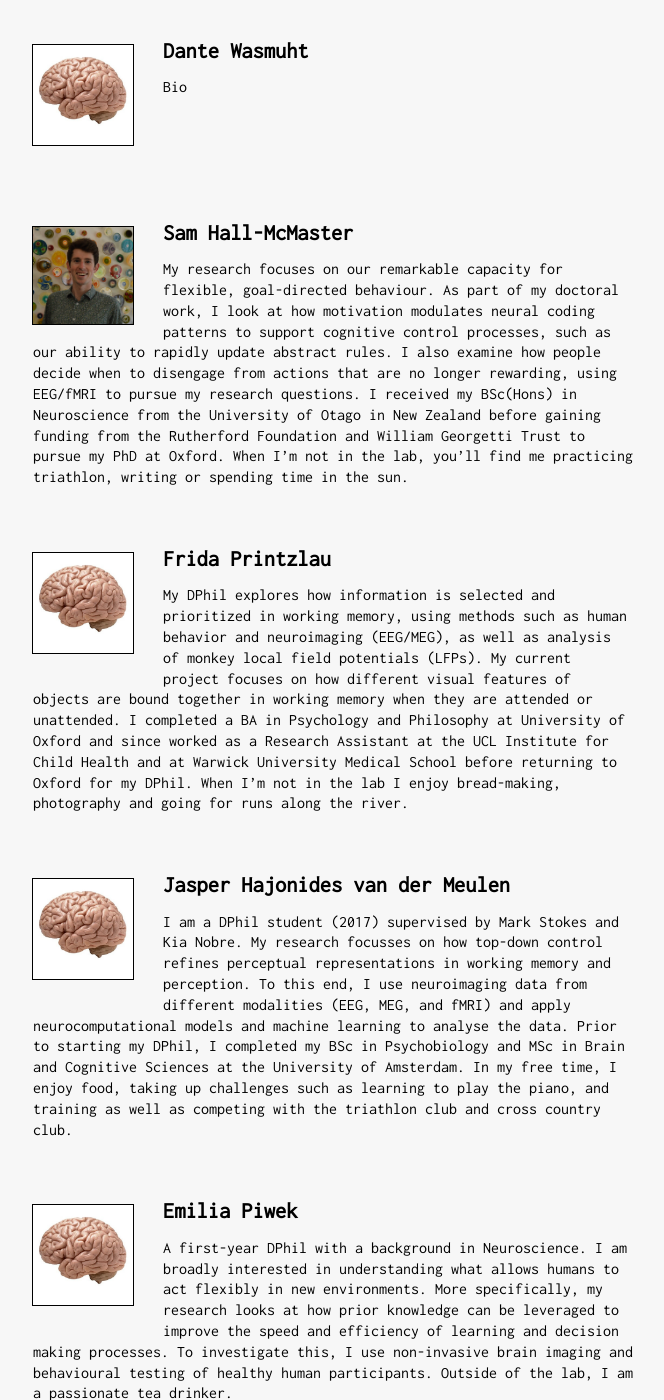
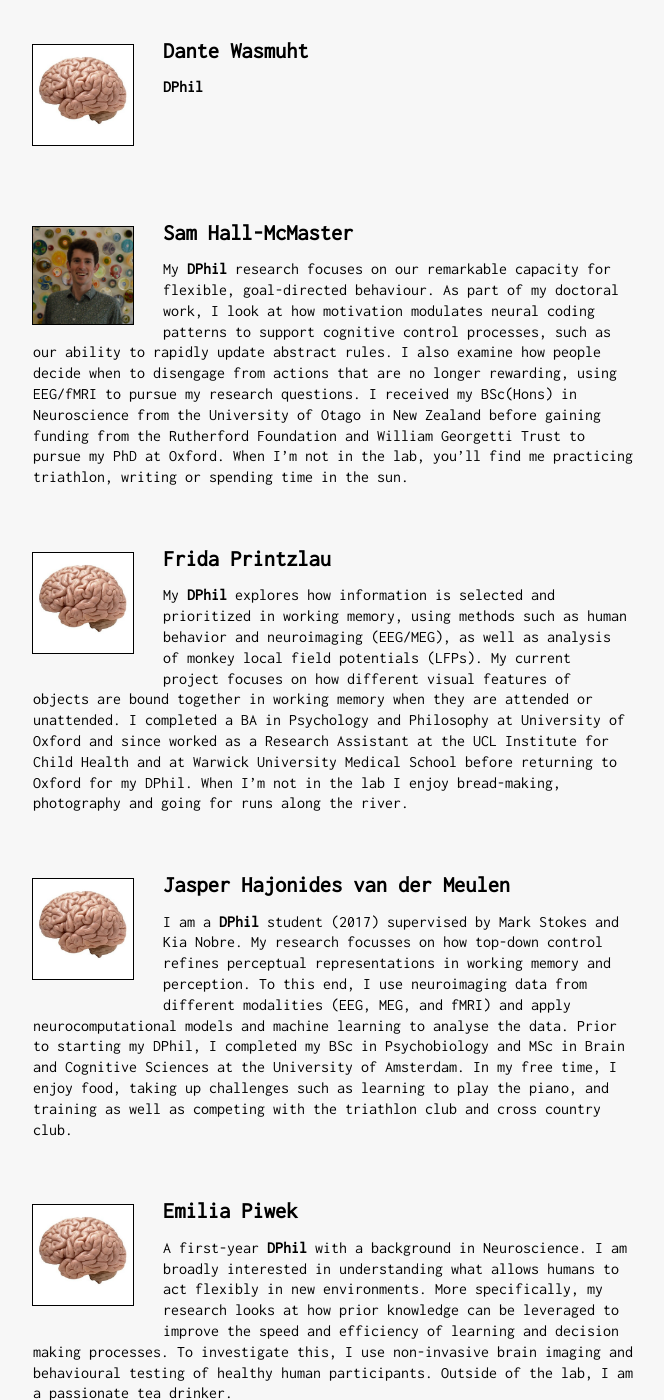
Before and after one commit to stokeslab/stokeslab.github.io, a Jekyll site: the page built from _pages/people.html, in a window 1280 px wide and 1400 px high, scrolled down 1693 px. Shown: the whole window, without its empty margins (307-971 px from the left). Built offline with Jekyll 4.4.1, drawn with Linux system fonts in a browser that asks for light colours; nearby versions of some CDN libraries; some web fonts are replaced; some of the changed text lies outside the part shown.

Commit message:
Update people.html

```diff
--- a/_pages/people.html
+++ b/_pages/people.html
@@ -19,7 +19,7 @@
 		<p>
 			<img src="/images/placeholder_photo.jpg" >
 			<h1 class="people-name">Mark Stokes</h1>
-	                 Bio
+	                <b> Professor & Laboratory Head </b>
 			</p>
 </div>
 
@@ -43,8 +43,7 @@
 		<p>
 			<img src="/images/placeholder_photo.jpg">
 			<h1 class="people-name"> Paul Muhle-Karbe </h1>
-			Bio
-
+	                <b>Post-Doc</b>
 		</p>
 </div>
 
@@ -52,7 +51,7 @@
 		<p>
 			<img src="/images/placeholder_photo.jpg">
 			<h1 class="people-name"> Darinka Trübutschek </h1>
-			Bio
+			<b>Post-Doc</b>
 		</p>
 </div>
 
@@ -60,7 +59,7 @@
 		<p>
 			<img src="/images/placeholder_photo.jpg">
 			<h1 class="people-name"> Michael Wolff </h1>
-			Bio
+			<b>Post-Doc</b>
 		</p>
 </div>
 
@@ -68,7 +67,7 @@
 		<p>
 			<img src="/images/lev.jpg">
 			<h1 class="people-name">Lev Tankelevitch</h1>
-			As part of my DPhil in Neuroscience, I am investigating how visual attention is influenced by learning experiences. Specifically, my research looks at how associating visual stimuli with reward in one context biases attentional selection of those stimuli in other contexts. I use neuroimaging methods such as MEG and fMRI to probe the neural mechanisms underlying this interaction. I completed a BSc in Psychology Research at the University of Toronto and an MSc in Neuroscience at the University of Oxford. Outside of the lab, I enjoy photography, trying new food, and artsy movies.
+	                As part of my <b>DPhil</b> in Neuroscience, I am investigating how visual attention is influenced by learning experiences. Specifically, my research looks at how associating visual stimuli with reward in one context biases attentional selection of those stimuli in other contexts. I use neuroimaging methods such as MEG and fMRI to probe the neural mechanisms underlying this interaction. I completed a BSc in Psychology Research at the University of Toronto and an MSc in Neuroscience at the University of Oxford. Outside of the lab, I enjoy photography, trying new food, and artsy movies.
 		</p>
 </div>
 
@@ -76,7 +75,7 @@
 		<p>
 			<img src="/images/placeholder_photo.jpg">
 			<h1 class="people-name"> Dante Wasmuht </h1>
-			Bio
+			<b>DPhil</b>
 		</p>
 </div>
 
@@ -84,7 +83,7 @@
 		<p>
 			<img src="/images/sam_headshot.jpg">
 			<h1 class="people-name">Sam Hall-McMaster</h1>
-			My research focuses on our remarkable capacity for flexible, goal-directed behaviour. As part of my doctoral work, I look at how motivation modulates neural coding patterns to support cognitive control processes, such as our ability to rapidly update abstract rules. I also examine how people decide when to disengage from actions that are no longer rewarding, using EEG/fMRI to pursue my research questions. I received my BSc(Hons) in Neuroscience from the University of Otago in New Zealand before gaining funding from the Rutherford Foundation and William Georgetti Trust to pursue my PhD at Oxford. When I’m not in the lab, you’ll find me practicing triathlon, writing or spending time in the sun.
+			My <b>DPhil</b> research focuses on our remarkable capacity for flexible, goal-directed behaviour. As part of my doctoral work, I look at how motivation modulates neural coding patterns to support cognitive control processes, such as our ability to rapidly update abstract rules. I also examine how people decide when to disengage from actions that are no longer rewarding, using EEG/fMRI to pursue my research questions. I received my BSc(Hons) in Neuroscience from the University of Otago in New Zealand before gaining funding from the Rutherford Foundation and William Georgetti Trust to pursue my PhD at Oxford. When I’m not in the lab, you’ll find me practicing triathlon, writing or spending time in the sun.
 		</p>
 </div>
 
@@ -92,7 +91,7 @@
 		<p>
 			<img src="/images/placeholder_photo.jpg">
 			<h1 class="people-name">Frida Printzlau</h1>
-			My DPhil explores how information is selected and prioritized in working memory, using methods such as human behavior and neuroimaging (EEG/MEG), as well as analysis of monkey local field potentials (LFPs). My current project focuses on how different visual features of objects are bound together in working memory when they are attended or unattended. I completed a BA in Psychology and Philosophy at University of Oxford and since worked as a Research Assistant at the UCL Institute for Child Health and at Warwick University Medical School before returning to Oxford for my DPhil. When I’m not in the lab I enjoy bread-making, photography and going for runs along the river.
+			My <b>DPhil</b> explores how information is selected and prioritized in working memory, using methods such as human behavior and neuroimaging (EEG/MEG), as well as analysis of monkey local field potentials (LFPs). My current project focuses on how different visual features of objects are bound together in working memory when they are attended or unattended. I completed a BA in Psychology and Philosophy at University of Oxford and since worked as a Research Assistant at the UCL Institute for Child Health and at Warwick University Medical School before returning to Oxford for my DPhil. When I’m not in the lab I enjoy bread-making, photography and going for runs along the river.
 		</p>
 </div>
 
@@ -104,7 +103,7 @@
 		<p>
 			<img src="/images/placeholder_photo.jpg" >
 			<h1 class="people-name">Jasper Hajonides van der Meulen</h1>
-			I am a DPhil student (2017) supervised by Mark Stokes and Kia Nobre. My research focusses on how top-down control refines perceptual representations in working memory and perception. To this end, I use neuroimaging data from different modalities (EEG, MEG, and fMRI) and apply neurocomputational models and machine learning to analyse the data. Prior to starting my DPhil, I completed my BSc in Psychobiology and MSc in Brain and Cognitive Sciences at the University of Amsterdam. In my free time, I enjoy food, taking up challenges such as learning to play the piano, and training as well as competing with the triathlon club and cross country club.
+			I am a <b>DPhil</b> student (2017) supervised by Mark Stokes and Kia Nobre. My research focusses on how top-down control refines perceptual representations in working memory and perception. To this end, I use neuroimaging data from different modalities (EEG, MEG, and fMRI) and apply neurocomputational models and machine learning to analyse the data. Prior to starting my DPhil, I completed my BSc in Psychobiology and MSc in Brain and Cognitive Sciences at the University of Amsterdam. In my free time, I enjoy food, taking up challenges such as learning to play the piano, and training as well as competing with the triathlon club and cross country club.
 		</p>
 	<!-- </div> -->
 </div>
@@ -113,7 +112,7 @@
 		<p>
 			<img src="/images/placeholder_photo.jpg" >
 			<h1 class="people-name">Emilia Piwek</h1>
-			A first-year DPhil with a background in Neuroscience. I am broadly interested in understanding what allows humans to act flexibly in new environments. More specifically, my research looks at how prior knowledge can be leveraged to improve the speed and efficiency of learning and decision making processes. To investigate this, I use non-invasive brain imaging and behavioural testing of healthy human participants. Outside of the lab, I am a passionate tea drinker.
+			A first-year <b>DPhil</b> with a background in Neuroscience. I am broadly interested in understanding what allows humans to act flexibly in new environments. More specifically, my research looks at how prior knowledge can be leveraged to improve the speed and efficiency of learning and decision making processes. To investigate this, I use non-invasive brain imaging and behavioural testing of healthy human participants. Outside of the lab, I am a passionate tea drinker.
 		</p>
 </div>
 
@@ -121,7 +120,7 @@
 		<p>
 			<img src="/images/placeholder_photo.jpg">
 			<h1 class="people-name"> Wen Wen </h1>
-			Bio
+			<b>VIsitor</b>
 		</p>
 </div>
 
@@ -129,7 +128,7 @@
 		<p>
 			<img src="/images/placeholder_photo.jpg">
 			<h1 class="people-name"> Michal Wojcik </h1>
-			Bio
+			<b>MSc Student</b>
 		</p>
 </div>
 
```
Also changed, not shown: other parts of _pages/people.html (+1 -1 lines).
